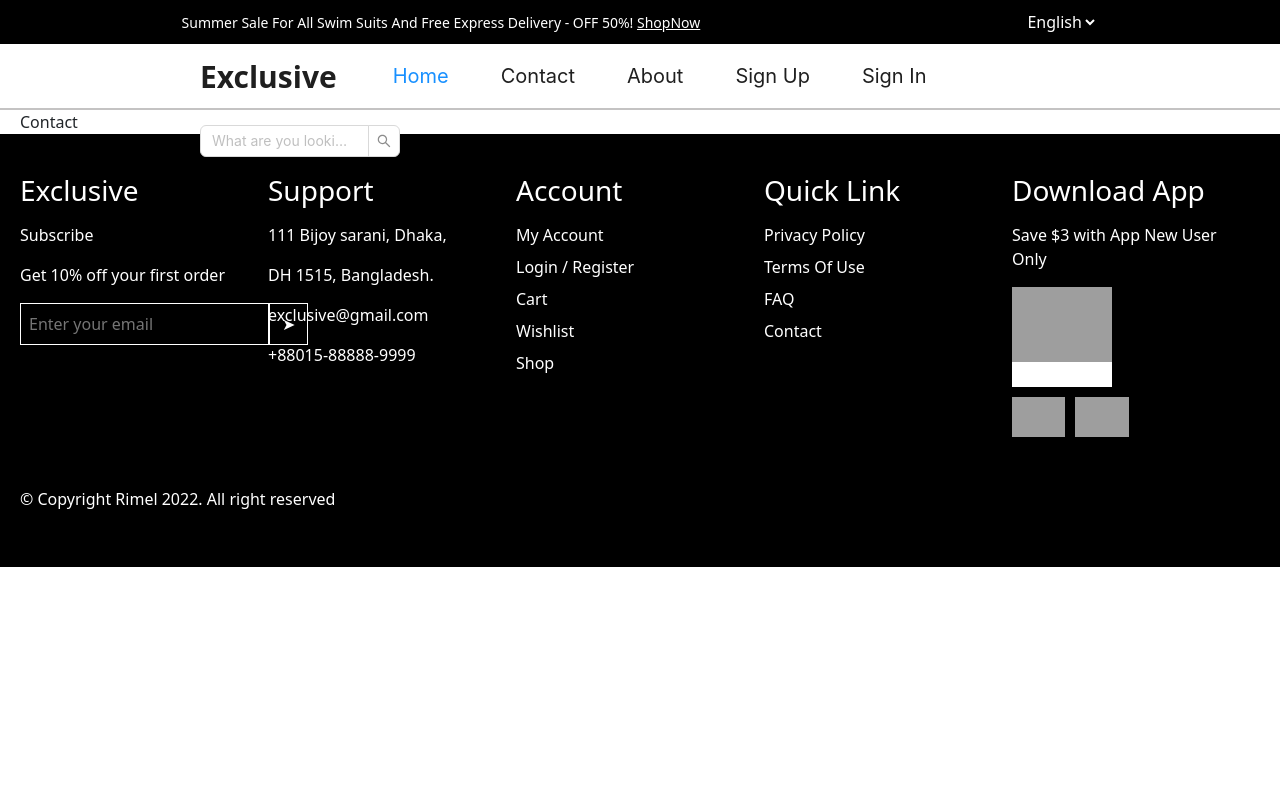
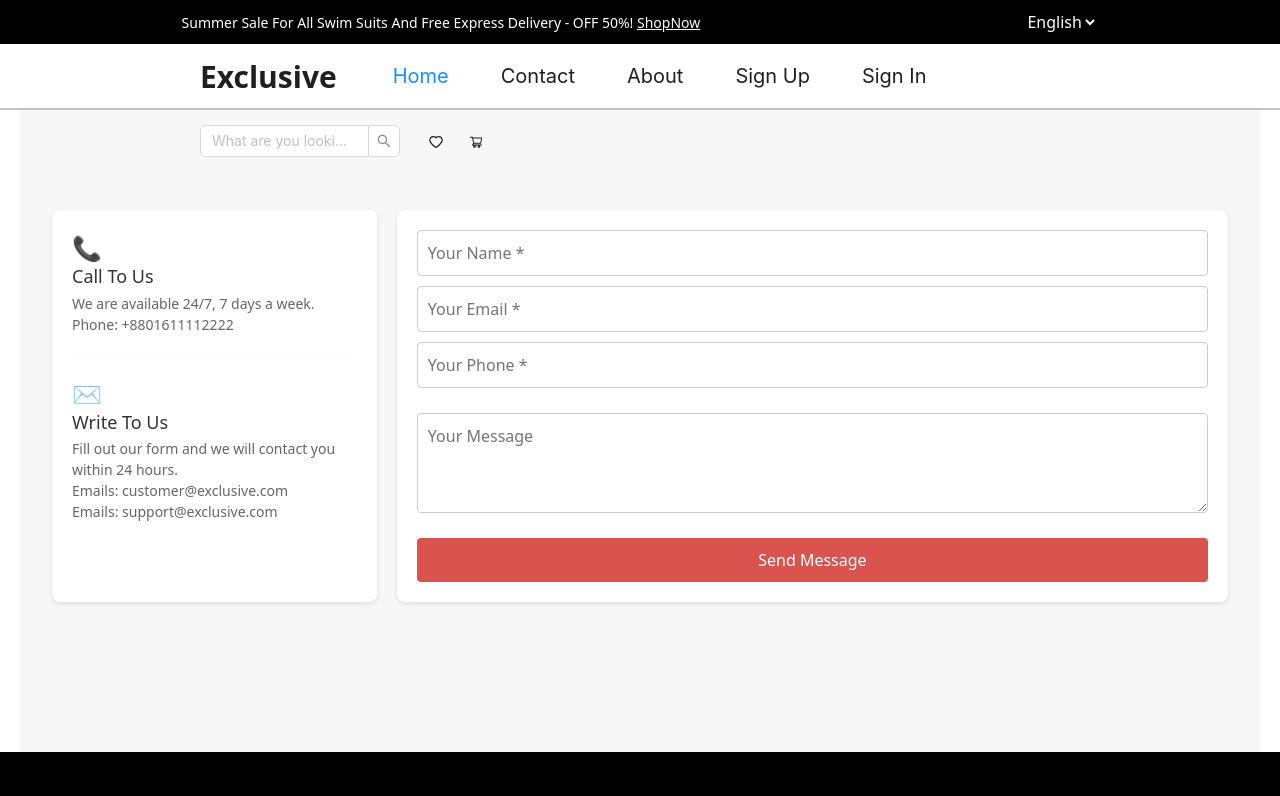
Before and after one commit to Vualidon1402/OJT_Client, a React (Vite) app: page /contact in a window 1280 px wide. Shown: the top 796 px of the page. Built offline with nearby package versions, Linux system fonts and the light colour scheme; no server answers; grey boxes are pictures that could not be loaded; a small style sheet from the web is missing.

Commit message:
feature/api-contact-layout

```diff
--- a/src/apis/modules/category.ts
+++ b/src/apis/modules/category.ts
@@ -6,6 +6,7 @@ export const category = {
         return await axios.get(`${import.meta.env.VITE_SV}/category/findAll`)
     },
     async addCategory(data: Category) {
+        console.log(data)
         return await axios.post(`${import.meta.env.VITE_SV}/category/add`, data)
     },
     async updateCategory(data: Category) {
--- a/src/pages/admin/pages/category-manager/CategoryManager.tsx
+++ b/src/pages/admin/pages/category-manager/CategoryManager.tsx
@@ -217,7 +217,6 @@ function AddCategoryModal ({ onClose }: AddCategoryModalProps) {
     try {
       const response = await apis.category.addCategory(newCategory);
       const newCategoryData = response.data;
-
       dispatch(categoryAction.add(newCategoryData));
       onClose();
     } catch (error) {
--- a/src/pages/home/contact/Contact.tsx
+++ /dev/null
@@ -1,7 +0,0 @@
-import React from 'react'
-
-export default function Contact() {
-  return (
-    <div>Contact</div>
-  )
-}
--- /dev/null
+++ b/src/pages/home/contact/ContactPage.scss
@@ -0,0 +1,15 @@
+.contact-page {
+  display: flex;
+  justify-content: center;
+  padding: 20px;
+  background: #f7f7f7;
+  padding-bottom: 150px;
+  padding-top: 100px;
+
+  .container {
+    display: flex;
+    gap: 20px;
+    max-width: 1391px;
+    width: 100%;
+  }
+}
--- /dev/null
+++ b/src/pages/home/contact/ContactPage.tsx
@@ -0,0 +1,27 @@
+import React from "react";
+import ContactInfo from "./component/ContactInfo";
+import ContactForm from "./component/ContactFormProps";
+import "./ContactPage.scss";
+
+const ContactPage: React.FC = () => {
+  const handleFormSubmit = (formData: {
+    name: string;
+    email: string;
+    phone: string;
+    message: string;
+  }) => {
+    console.log("Form data submitted:", formData);
+    // Bạn có thể gửi dữ liệu đến server hoặc xử lý dữ liệu ở đây
+  };
+
+  return (
+    <div className="contact-page">
+      <div className="container">
+        <ContactInfo />
+        <ContactForm onSubmit={handleFormSubmit} />
+      </div>
+    </div>
+  );
+};
+
+export default ContactPage;
--- /dev/null
+++ b/src/pages/home/contact/component/ContactForm.scss
@@ -0,0 +1,45 @@
+.contact-form {
+  background: #fff;
+  padding: 20px;
+  border-radius: 8px;
+  box-shadow: 0 2px 5px rgba(0, 0, 0, 0.1);
+  width: 1075px;
+
+  form {
+    display: flex;
+    flex-direction: column;
+
+    .form-group {
+      display: flex;
+      flex-direction: column;
+      margin-bottom: 15px;
+
+      input, textarea {
+        width: 100%;
+        padding: 10px;
+        margin-bottom: 10px;
+        border: 1px solid #ccc;
+        border-radius: 4px;
+        box-sizing: border-box;
+      }
+
+      textarea {
+        resize: vertical;
+        height: 100px;
+      }
+    }
+
+    .btn {
+      padding: 10px 15px;
+      background-color: #d9534f;
+      color: white;
+      border: none;
+      border-radius: 4px;
+      cursor: pointer;
+
+      &:hover {
+        background-color: #c9302c;
+      }
+    }
+  }
+}
--- /dev/null
+++ b/src/pages/home/contact/component/ContactFormProps.tsx
@@ -0,0 +1,79 @@
+import React, { useState } from "react";
+import "./ContactForm.scss";
+
+interface ContactFormProps {
+  onSubmit: (formData: {
+    name: string;
+    email: string;
+    phone: string;
+    message: string;
+  }) => void;
+}
+
+const ContactForm: React.FC<ContactFormProps> = ({ onSubmit }) => {
+  const [formData, setFormData] = useState({
+    name: "",
+    email: "",
+    phone: "",
+    message: "",
+  });
+
+  const handleChange = (
+    e: React.ChangeEvent<HTMLInputElement | HTMLTextAreaElement>
+  ) => {
+    const { name, value } = e.target;
+    setFormData({ ...formData, [name]: value });
+  };
+
+  const handleSubmit = (e: React.FormEvent) => {
+    e.preventDefault();
+    onSubmit(formData);
+  };
+
+  return (
+    <div className="contact-form">
+      <form onSubmit={handleSubmit}>
+        <div className="form-group">
+          <input
+            type="text"
+            name="name"
+            placeholder="Your Name *"
+            value={formData.name}
+            onChange={handleChange}
+            required
+          />
+          <input
+            type="email"
+            name="email"
+            placeholder="Your Email *"
+            value={formData.email}
+            onChange={handleChange}
+            required
+          />
+          <input
+            type="text"
+            name="phone"
+            placeholder="Your Phone *"
+            value={formData.phone}
+            onChange={handleChange}
+            required
+          />
+        </div>
+        <div className="form-group">
+          <textarea
+            name="message"
+            placeholder="Your Message"
+            value={formData.message}
+            onChange={handleChange}
+            required
+          ></textarea>
+        </div>
+        <button type="submit" className="btn">
+          Send Message
+        </button>
+      </form>
+    </div>
+  );
+};
+
+export default ContactForm;
--- /dev/null
+++ b/src/pages/home/contact/component/ContactInfo.scss
@@ -0,0 +1,34 @@
+.contact-info {
+  background: #fff;
+  padding: 20px;
+  border-radius: 8px;
+  box-shadow: 0 2px 5px rgba(0, 0, 0, 0.1);
+
+  .info-section {
+
+    margin-bottom: 20px;
+
+    .icon {
+      font-size: 24px;
+      margin-right: 10px;
+    }
+
+    h3 {
+      margin: 0 0 5px 0;
+      font-size: 18px;
+      color: #333;
+    }
+
+    p {
+      margin: 0;
+      font-size: 14px;
+      color: #666;
+    }
+  }
+
+  hr {
+    border: none;
+    border-top: 1px solid #eee;
+    margin: 20px 0;
+  }
+}
--- /dev/null
+++ b/src/pages/home/contact/component/ContactInfo.tsx
@@ -0,0 +1,25 @@
+import React from "react";
+import "./ContactInfo.scss";
+
+const ContactInfo: React.FC = () => {
+  return (
+    <div className="contact-info">
+      <div className="info-section">
+        <div className="icon">📞</div>
+        <h3>Call To Us</h3>
+        <p>We are available 24/7, 7 days a week.</p>
+        <p>Phone: +8801611112222</p>
+      </div>
+      <hr />
+      <div className="info-section">
+        <div className="icon">✉️</div>
+        <h3>Write To Us</h3>
+        <p>Fill out our form and we will contact you within 24 hours.</p>
+        <p>Emails: customer@exclusive.com</p>
+        <p>Emails: support@exclusive.com</p>
+      </div>
+    </div>
+  );
+};
+
+export default ContactInfo;
--- a/src/routes/index.tsx
+++ b/src/routes/index.tsx
@@ -11,6 +11,8 @@ import BrandManager from '@/pages/admin/pages/brand-manager/BrandManager';
 import ColorManager from '@/pages/admin/pages/color-manager/ColorManager';
 import ConfigManager from '@/pages/admin/pages/config-manager/ConfigManager';
 import BannerManager from "@/pages/admin/pages/banner-manager/Banner-manager";
+import ContactPage from "@/pages/home/contact/ContactPage";
+import About from "@/pages/home/about/About";
 
 export default function index() {
 
@@ -19,14 +21,8 @@ export default function index() {
       <Routes>
         <Route path="/" element={lazyFnDelay(() => import("@pages/home/Home"))}>
           <Route path="" element={<HeroHeader></HeroHeader>} />
-          <Route
-            path="/contact"
-            element={lazyFnDelay(() => import("@/pages/home/contact/Contact"))}
-          />
-          <Route
-            path="/about"
-            element={lazyFnDelay(() => import("@/pages/home/about/About"))}
-          />
+          <Route path="/contact" element={<ContactPage></ContactPage>} />
+          <Route path="/about" element={<About></About>} />
           <Route
             path="/sigup"
             element={lazyFn(() => import("@/pages/home/signup/SignUpPage"), {
```
